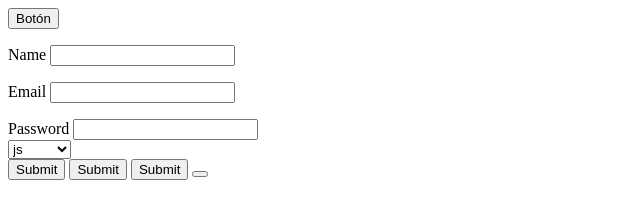
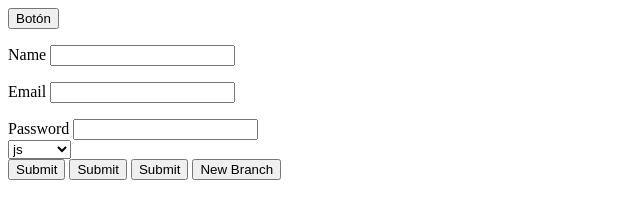
Before and after one commit to Andi-fx/test, a plain HTML site: page index.html in a window 1280 px wide. Shown: the whole page, without its empty margins (0-640 px from the left). Drawn offline with Linux system fonts and the light colour scheme; files whose address does not match are found by name.

Commit message:
first commit on new branch

```diff
--- a/index.html
+++ b/index.html
@@ -32,7 +32,7 @@
       <button type="submit">Submit</button>
       <button type="submit">Submit</button>
       <button type="submit">Submit</button>
-      <button></button>
+      <button>New Branch</button>
     </form>
   </body>
   <script src="index.js"></script>
```
